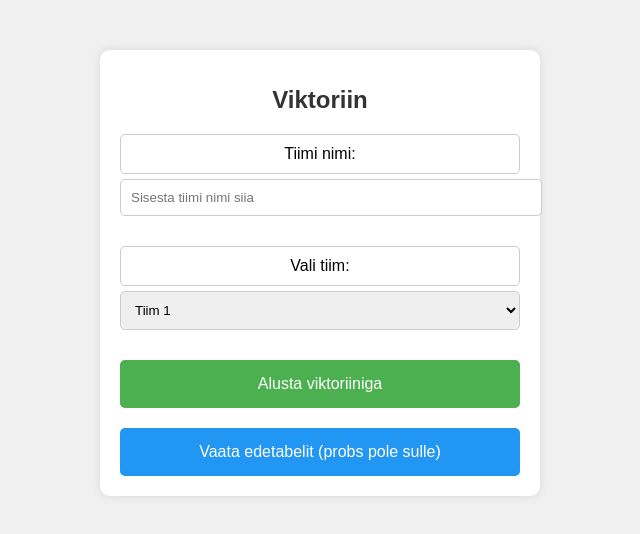
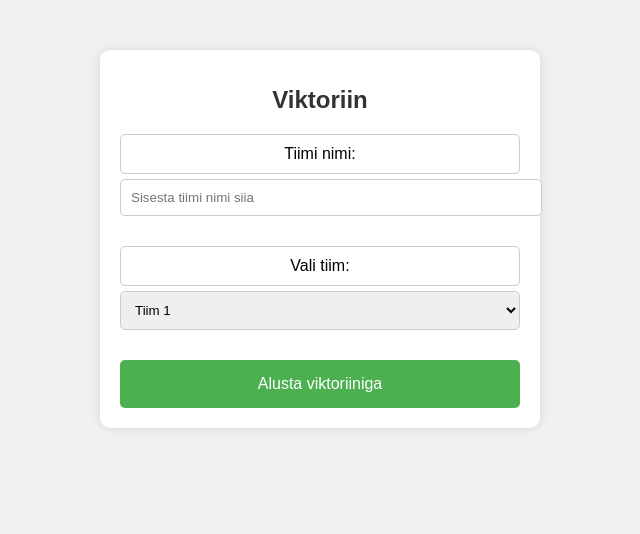
Before and after one commit to hugovaarmaa/trivia, a website: page index.html in a window 1280 px wide. Shown: the whole page, without its empty margins (320-960 px from the left). Drawn offline with Linux system fonts and the light colour scheme.

Commit message:
Update index.html

```diff
--- a/index.html
+++ b/index.html
@@ -25,7 +25,7 @@
             <button type="submit">Alusta viktoriiniga</button>
         </form>
 
-        <button id="view-scoreboard">Vaata edetabelit (probs pole sulle)</button>
+        <!-- <button id="view-scoreboard">Vaata edetabelit (probs pole sulle)</button> -->
 
         <div id="quiz" style="display: none;">
             <div id="questions"></div>
```
